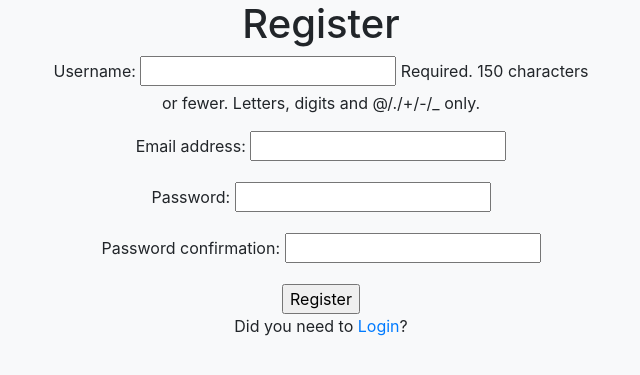
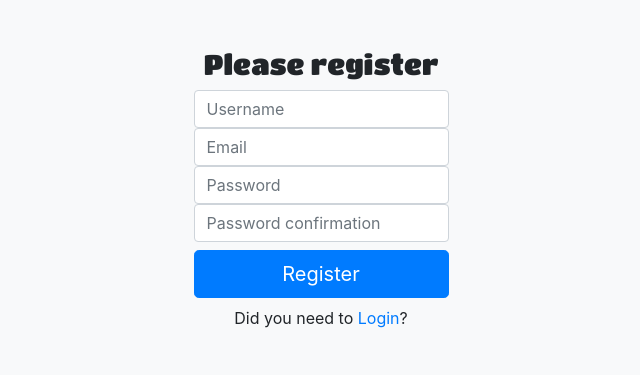
Before and after one commit to ionescuig/trydjango1-11, a Django app: page /register/ in a window 1280 px wide. Shown: the part 59-434 px from the top of the page, without its empty margins (319-959 px from the left). Run offline with Django 3.2, Linux system fonts and the light colour scheme; parts of the project's set-up code (start-up, migrations or seed data) failed here and were passed over; some libraries are stand-ins or nearby versions.

Commit message:
Added bootstrap to login and register

```diff
--- a/src/menus/templates/menus/item-create.html
+++ b/src/menus/templates/menus/item-create.html
@@ -38,7 +38,7 @@
                             Public
                         </label>
                     </div>
-                    <button type="submit" class="btn btn-info">Submit</button>
+                    <button type="submit" class="btn btn-primary">Submit</button>
                 </div>
                 <div class="col-md-3">
                     <label>Contents:</label>
--- a/src/muypicky/settings/base.py
+++ b/src/muypicky/settings/base.py
@@ -135,7 +135,7 @@ USE_TZ = True
 
 STATIC_URL = '/static/'
 
-LOGOUT_REDIRECT_URL = '/login/'
+LOGOUT_REDIRECT_URL = '/'
 LOGIN_REDIRECT_URL = '/'
 
 CORS_REPLACE_HTTPS_REFERER = False
--- a/src/muypicky/settings/local.py
+++ b/src/muypicky/settings/local.py
@@ -123,7 +123,7 @@ USE_TZ = True
 
 STATIC_URL = '/static/'
 
-LOGOUT_REDIRECT_URL = '/login/'
+LOGOUT_REDIRECT_URL = '/'
 LOGIN_REDIRECT_URL = '/'
 
 CORS_REPLACE_HTTPS_REFERER = False
--- a/src/muypicky/settings/production.py
+++ b/src/muypicky/settings/production.py
@@ -134,7 +134,7 @@ USE_TZ = True
 
 STATIC_URL = '/static/'
 
-LOGOUT_REDIRECT_URL = '/login/'
+LOGOUT_REDIRECT_URL = '/'
 LOGIN_REDIRECT_URL = '/'
 
 CORS_REPLACE_HTTPS_REFERER = True
--- a/src/profiles/forms.py
+++ b/src/profiles/forms.py
@@ -9,12 +9,34 @@ class RegisterForm(forms.ModelForm):
     A form for creating new users. Includes all the required
     fields, plus a repeated password.
     """
-    password1 = forms.CharField(label='Password', widget=forms.PasswordInput)
-    password2 = forms.CharField(label='Password confirmation', widget=forms.PasswordInput)
+    username = forms.CharField(label='Username', widget=forms.TextInput(
+        attrs={
+            'class': 'form-control',
+            'placeholder': 'Username'
+        }
+    ))
+    email = forms.CharField(label='Email', widget=forms.EmailInput(
+        attrs={
+            'class': 'form-control',
+            'placeholder': 'Email'
+        }
+    ))
+    password1 = forms.CharField(label='Password', widget=forms.PasswordInput(
+        attrs={
+            'class': 'form-control',
+            'placeholder': 'Password'
+        }
+    ))
+    password2 = forms.CharField(label='Password confirmation', widget=forms.PasswordInput(
+        attrs={
+            'class': 'form-control',
+            'placeholder': 'Password confirmation'
+        }
+    ))
 
     class Meta:
         model = User
-        fields = ('username', 'email',)
+        fields = ('username', 'email', 'password1', 'password2')
 
     def clean_email(self):
         email = self.cleaned_data.get('email')
@@ -35,7 +57,7 @@ class RegisterForm(forms.ModelForm):
         # Save the provided password in hashed format
         user = super(RegisterForm, self).save(commit=False)
         user.set_password(self.cleaned_data["password1"])
-        user.is_active = False
+        user.is_active = True
         # create a new user hash for activating email.
 
         if commit:
--- a/src/profiles/templates/profiles/snippet/follow_form.html
+++ b/src/profiles/templates/profiles/snippet/follow_form.html
@@ -3,7 +3,7 @@
     {% csrf_token %}
     <input type="hidden" name="username" value="{% if username %}{{ username }}
                 {% else %}iones{% endif %}" />
-        <button class="btn {% if is_following %}btn-default{% else %}btn-primary{% endif %}">
+    <button class="btn btn-link text-light">
         {% if is_following %}Unfollow
         {% else %}Follow
         {% endif %}
--- a/src/profiles/views.py
+++ b/src/profiles/views.py
@@ -30,7 +30,7 @@ def activate_user_view(request, code=None, *args, **kwargs):
 class RegisterView(CreateView):
     form_class = RegisterForm
     template_name = 'registration/register.html'
-    success_url = '/'
+    success_url = '/login/'
 
     def dispatch(self, *args, **kwargs):
         if self.request.user.is_authenticated():
--- a/src/restaurants/models.py
+++ b/src/restaurants/models.py
@@ -19,7 +19,8 @@ class RestaurantLocationQuerySet(models.query.QuerySet):
                 Q(location__icontains=query)|
                 Q(category__icontains=query)|
                 Q(item__name__icontains=query)|
-                Q(item__contents__icontains=query)
+                Q(item__contents__icontains=query)|
+                Q(item__excludes__icontains=query)
             ).distinct()
         return self
 
--- a/src/restaurants/templates/restaurants/detail-update.html
+++ b/src/restaurants/templates/restaurants/detail-update.html
@@ -35,7 +35,7 @@
             <label for="location">Location:</label>
             <input type="text" class="form-control" id="location" name="location" style="font-size: 12px" value="{{ form.instance.location }}">
         </div>
-        <button type="submit" class="btn btn-info">Submit</button>
+        <button type="submit" class="btn btn-primary">Submit</button>
     </div>
     <div class="col-md-6">
         <div class="form-group">
--- a/src/restaurants/templates/restaurants/restaurant-create.html
+++ b/src/restaurants/templates/restaurants/restaurant-create.html
@@ -24,7 +24,7 @@
                         <label for="location">Location:</label>
                         <input type="text" class="form-control" id="location" name="location" style="font-size: 12px" value="{% if form.instance.excludes %}{{ form.instance.location }}{% endif %}">
                     </div>
-                    <button type="submit" class="btn btn-info">Submit</button>
+                    <button type="submit" class="btn btn-primary">Submit</button>
                 </div>
                 <div class="col-md-6">
                     <div class="form-group">
--- a/src/templates/base-list.html
+++ b/src/templates/base-list.html
@@ -9,7 +9,9 @@
                 <div class="mr-auto lh-100">
                     {% block title_bar %}{% endblock %}
                 </div>
-                {% block title_bar_right %}{% endblock %}
+                <div class="lh-100">
+                    {% block title_bar_right %}{% endblock %}
+                </div>
             </div>
 
             <!-- Items -->
--- a/src/templates/base.html
+++ b/src/templates/base.html
@@ -8,14 +8,17 @@
 
     <title>{% block head_title %}MuyPicky{% endblock head_title %}</title>
     {% include 'snippets/css.html' %}
+    {% block head %}{% endblock %}
 </head>
 
 <body class="bg-light">
 {% include 'snippets/nav.html' %}
 
+{% block body %}
 <div class="container">
     {% block content %}{% endblock content %}
 </div>
+{% endblock %}
 
 {% include 'snippets/js.html' %}
 </body>
--- a/src/templates/home.html
+++ b/src/templates/home.html
@@ -5,7 +5,7 @@
 {% endblock head_title %}
 
 {% block title_bar %}
-<h5 class="mb-0 lh-100">Home</h5>
+<h5 class="lh-100">Home</h5>
 {% endblock %}
 
 {% block items_main %}
@@ -14,6 +14,6 @@
         <br/>Add restaurants or menu items you like most so they get it right every time.
     </div>
     <div class="media media-body small py-3 lh-125 border-gray">
-        <a class="navbar-brand" style="font-family: Titan One; font-size: 22px; color: #5bc0de" href="{% url 'login' %}">Join us</a>
+        <a class="navbar-brand text-primary" style="font-family: Titan One; font-size: 22px" href="{% url 'login' %}">Join us</a>
     </div>
 {% endblock %}
--- a/src/templates/registration/register.html
+++ b/src/templates/registration/register.html
@@ -1,17 +1,31 @@
 {% extends "base.html" %}
 
 {% block content %}
-<div class="row justify-content-sm-center">
-<div class="col-sm-6 col-sm-offset-3 text-center">
-    <h1>Register</h1>
-    <form method="post" action="{% url 'register' %}">
-        {% csrf_token %}
-        {{ form.as_p }}
+<div class="d-flex pt-5 row text-center justify-content-center align-self-center">
+    <h3 style="font-family: Titan One; font-size: 28px">Please register</h3>
+</div>
+<div class="d-flex row text-center justify-content-center align-self-center">
+    <div class="col-md-3">
+        <form method="post" action="{% url 'register' %}">
+            <div>
+                {% csrf_token %}
+                {% for field in form %}
+                <label class="sr-only" >{{ field.label }}</label>
+                {{ field }}
+                {% if field.errors %}
+                <span class="list-unstyled" style="color: red">
+                    <small>{{ field.errors|unordered_list }}</small>
+                </span>
+                {% endif %}
+                {% endfor %}
+                <div class="py-2">
+                    <input class="btn btn-primary btn-lg btn-block" type="submit" value="Register" />
+                    <input type="hidden" name="text" value="{{ next }}" />
+                </div>
+            </div>
+        </form>
+        <p>Did you need to <a href='{% url "login" %}'>Login</a>?
 
-        <input type="submit" value="Register" />
-        <input type="hidden" name="text" value="{{ next }}" />
-    </form>
-    <p>Did you need to <a href="{% url 'login' %}">Login</a>?</p>
-</div>
+    </div>
 </div>
 {% endblock %}
--- a/src/templates/snippets/nav.html
+++ b/src/templates/snippets/nav.html
@@ -20,7 +20,7 @@
             <ul class="navbar-nav mr-auto">
                 {% if user.is_authenticated %}
                 <li class="nav-item active">
-                    <a class="nav-link" href="{% url 'home' %}"><i class="fas fa-user"></i> {{ user.username }}</a>
+                    <a class="nav-link" href="{% url 'home' %}"><i class="fas fa-user"></i> {{ request.user.username }}</a>
                 </li>
                 <li class="nav-item">
                     <a class="nav-link" href="{% url 'logout' %}"><i class="fas fa-sign-out-alt"></i> Logout</a>
```
Also changed, not shown: src/profiles/templates/profiles/user.html (+52 -20 lines), src/templates/registration/login.html (+21 -9 lines), src/db.sqlite3. Lines whose indentation alone changed are shown as unchanged.
